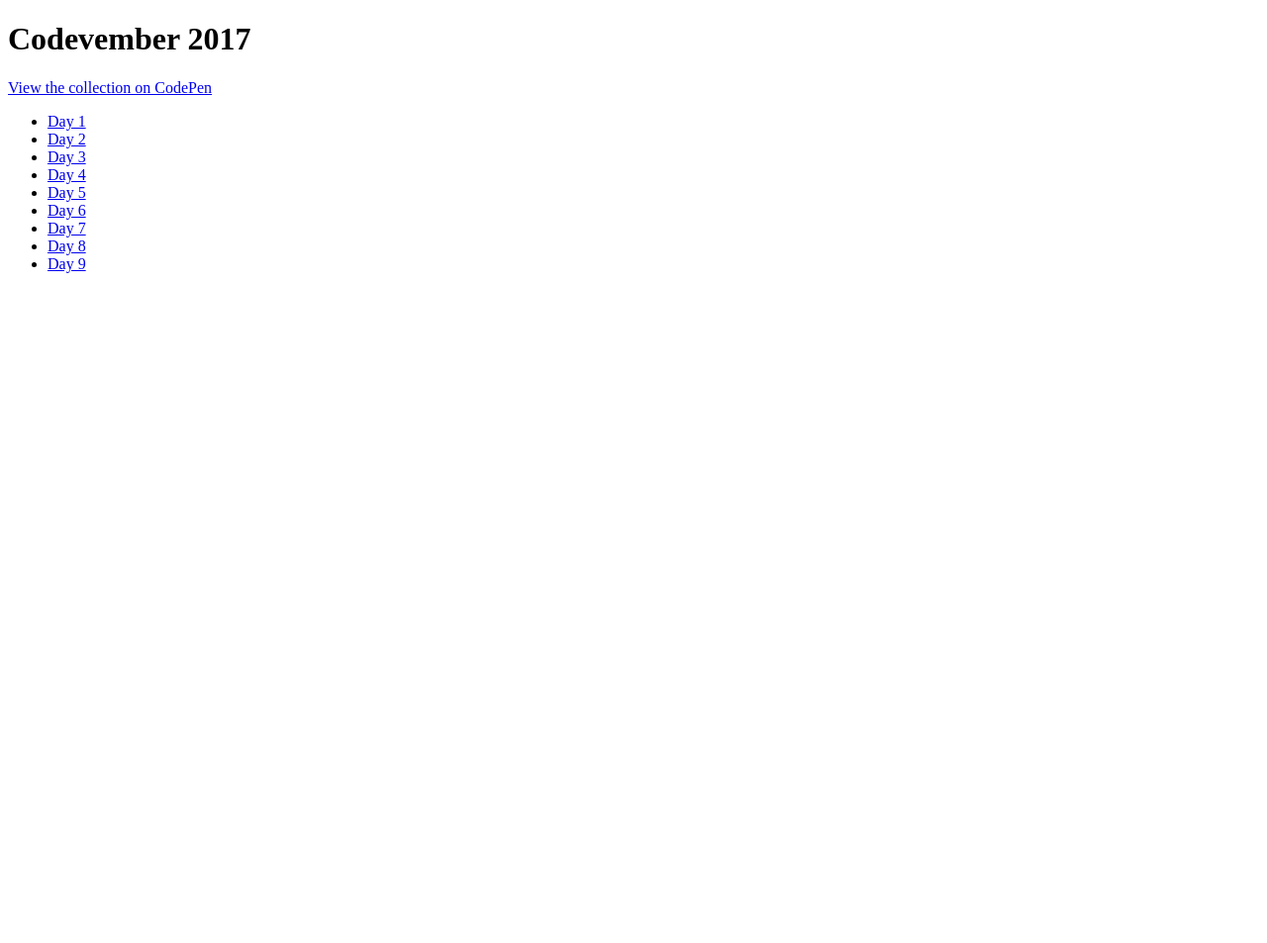
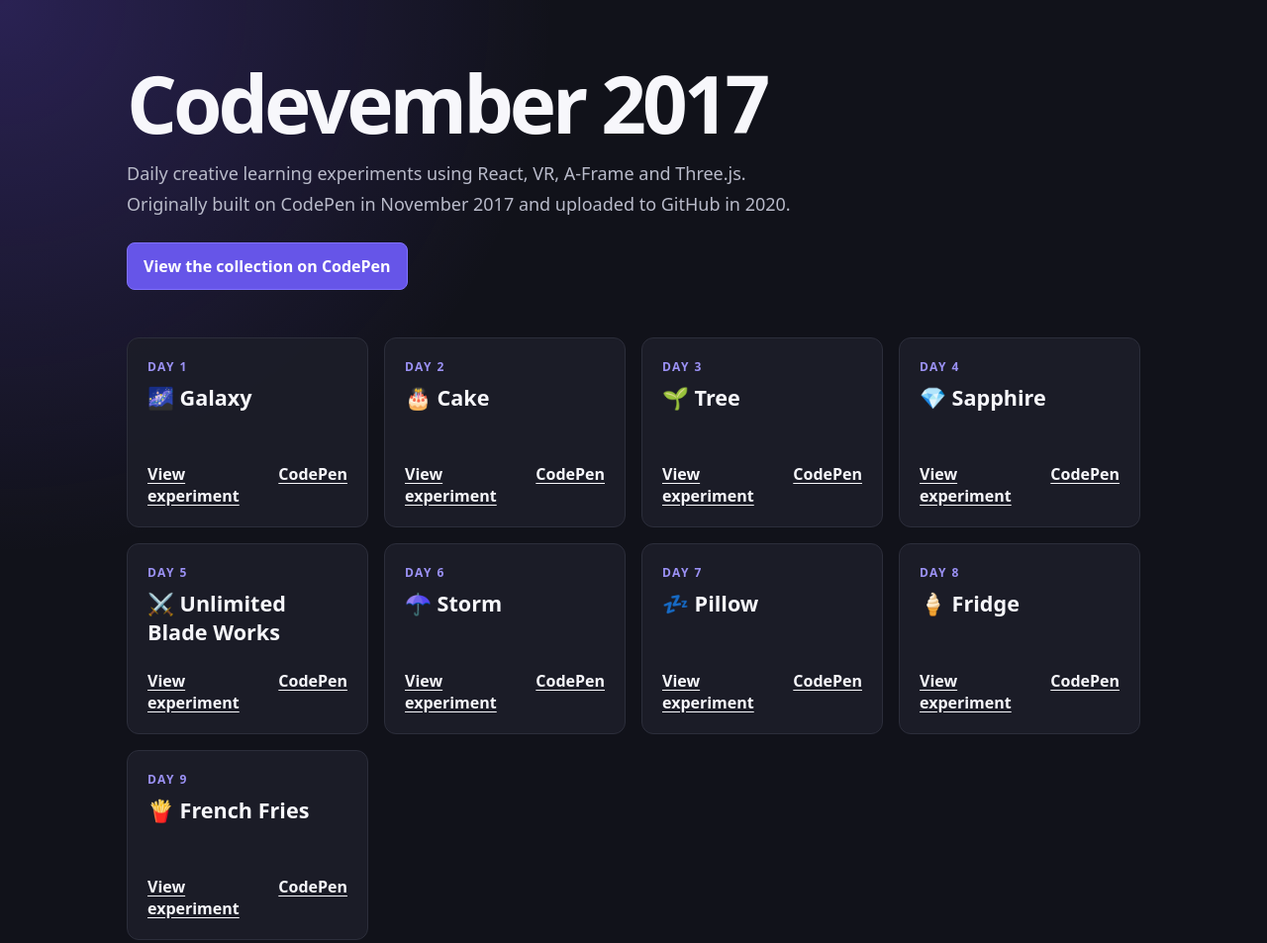
Before and after one commit to RadValentin/codevember-2017, a website: page index.html in a window 1280 px wide. Shown: the whole page at 99% size. Before the commit the page ends 800 px from the top, so only its background shows below. Drawn offline with Linux system fonts and the light colour scheme.

Commit message:
Improve Codevember index page

```diff
--- a/index.html
+++ b/index.html
@@ -5,20 +5,209 @@
   <meta name="viewport" content="width=device-width, initial-scale=1.0">
   <meta http-equiv="X-UA-Compatible" content="ie=edge">
   <title>Codevember 2017</title>
+  <style>
+    :root {
+      color-scheme: dark;
+      font-family: system-ui, -apple-system, BlinkMacSystemFont, "Segoe UI", sans-serif;
+      color: #f7f7fb;
+      background: #11121a;
+    }
+
+    * {
+      box-sizing: border-box;
+    }
+
+    body {
+      min-height: 100vh;
+      margin: 0;
+      padding: 4rem 1.5rem;
+      background:
+        radial-gradient(circle at top left, rgba(116, 80, 255, 0.25), transparent 35rem),
+        #11121a;
+    }
+
+    main {
+      width: min(100%, 64rem);
+      margin: 0 auto;
+    }
+
+    header {
+      max-width: 44rem;
+      margin-bottom: 3rem;
+    }
+
+    h1 {
+      margin: 0 0 1rem;
+      font-size: clamp(2.5rem, 8vw, 5rem);
+      line-height: 1;
+      letter-spacing: -0.05em;
+    }
+
+    header p {
+      margin: 0 0 1.5rem;
+      color: #b9bbca;
+      font-size: 1.125rem;
+      line-height: 1.7;
+    }
+
+    a {
+      color: inherit;
+    }
+
+    .collection-link {
+      display: inline-block;
+      padding: 0.75rem 1rem;
+      border: 1px solid #8071ff;
+      border-radius: 0.5rem;
+      color: #fff;
+      background: #6655e8;
+      font-weight: 700;
+      text-decoration: none;
+    }
+
+    .collection-link:hover,
+    .collection-link:focus-visible {
+      background: #7869ef;
+    }
+
+    ul {
+      display: grid;
+      grid-template-columns: repeat(auto-fit, minmax(14rem, 1fr));
+      gap: 1rem;
+      margin: 0;
+      padding: 0;
+      list-style: none;
+    }
+
+    li {
+      display: flex;
+      flex-direction: column;
+      min-height: 12rem;
+      padding: 1.25rem;
+      border: 1px solid #2c2e3b;
+      border-radius: 0.75rem;
+      background: rgba(28, 29, 40, 0.9);
+    }
+
+    .day {
+      margin-bottom: 0.5rem;
+      color: #9b91f5;
+      font-size: 0.75rem;
+      font-weight: 700;
+      letter-spacing: 0.12em;
+      text-transform: uppercase;
+    }
+
+    h2 {
+      margin: 0;
+      font-size: 1.35rem;
+    }
+
+    .links {
+      display: flex;
+      gap: 1rem;
+      margin-top: auto;
+      padding-top: 1.5rem;
+    }
+
+    .links a {
+      font-weight: 600;
+      text-underline-offset: 0.2em;
+    }
+
+    .links a:hover,
+    .links a:focus-visible {
+      color: #b2a9ff;
+    }
+  </style>
 </head>
 <body>
-  <h1>Codevember 2017</h1>
-  <p><a href="https://codepen.io/collection/AGzkME/">View the collection on CodePen</a></p>
-  <ul>
-    <li><a href="./day-1/index.html">Day 1</a></li>
-    <li><a href="./day-2/index.html">Day 2</a></li>
-    <li><a href="./day-3/index.html">Day 3</a></li>
-    <li><a href="./day-4/index.html">Day 4</a></li>
-    <li><a href="./day-5/index.html">Day 5</a></li>
-    <li><a href="./day-6/index.html">Day 6</a></li>
-    <li><a href="./day-7/index.html">Day 7</a></li>
-    <li><a href="./day-8/index.html">Day 8</a></li>
-    <li><a href="./day-9/index.html">Day 9</a></li>
-  </ul>
+  <main>
+    <header>
+      <h1>Codevember 2017</h1>
+      <p>
+        Daily creative learning experiments using React, VR, A-Frame and Three.js.
+        Originally built on CodePen in November 2017 and uploaded to GitHub in 2020.
+      </p>
+      <a class="collection-link" href="https://codepen.io/collection/AGzkME/">
+        View the collection on CodePen
+      </a>
+    </header>
+
+    <ul>
+      <li>
+        <span class="day">Day 1</span>
+        <h2>🌌 Galaxy</h2>
+        <div class="links">
+          <a href="./day-1/index.html">View experiment</a>
+          <a href="https://codepen.io/valentin/full/EbPVNq">CodePen</a>
+        </div>
+      </li>
+      <li>
+        <span class="day">Day 2</span>
+        <h2>🎂 Cake</h2>
+        <div class="links">
+          <a href="./day-2/index.html">View experiment</a>
+          <a href="https://codepen.io/valentin/full/ooxXBP">CodePen</a>
+        </div>
+      </li>
+      <li>
+        <span class="day">Day 3</span>
+        <h2>🌱 Tree</h2>
+        <div class="links">
+          <a href="./day-3/index.html">View experiment</a>
+          <a href="https://codepen.io/valentin/full/bYpMgx">CodePen</a>
+        </div>
+      </li>
+      <li>
+        <span class="day">Day 4</span>
+        <h2>💎 Sapphire</h2>
+        <div class="links">
+          <a href="./day-4/index.html">View experiment</a>
+          <a href="https://codepen.io/valentin/full/ZaOzve">CodePen</a>
+        </div>
+      </li>
+      <li>
+        <span class="day">Day 5</span>
+        <h2>⚔️ Unlimited Blade Works</h2>
+        <div class="links">
+          <a href="./day-5/index.html">View experiment</a>
+          <a href="https://codepen.io/valentin/full/bYeyNz">CodePen</a>
+        </div>
+      </li>
+      <li>
+        <span class="day">Day 6</span>
+        <h2>☂️ Storm</h2>
+        <div class="links">
+          <a href="./day-6/index.html">View experiment</a>
+          <a href="https://codepen.io/valentin/full/OOpavd">CodePen</a>
+        </div>
+      </li>
+      <li>
+        <span class="day">Day 7</span>
+        <h2>💤 Pillow</h2>
+        <div class="links">
+          <a href="./day-7/index.html">View experiment</a>
+          <a href="https://codepen.io/valentin/full/KymZdV">CodePen</a>
+        </div>
+      </li>
+      <li>
+        <span class="day">Day 8</span>
+        <h2>🍦 Fridge</h2>
+        <div class="links">
+          <a href="./day-8/index.html">View experiment</a>
+          <a href="https://codepen.io/valentin/full/vWjNPv">CodePen</a>
+        </div>
+      </li>
+      <li>
+        <span class="day">Day 9</span>
+        <h2>🍟 French Fries</h2>
+        <div class="links">
+          <a href="./day-9/index.html">View experiment</a>
+          <a href="https://codepen.io/valentin/full/aVGZvB">CodePen</a>
+        </div>
+      </li>
+    </ul>
+  </main>
 </body>
 </html>
```
